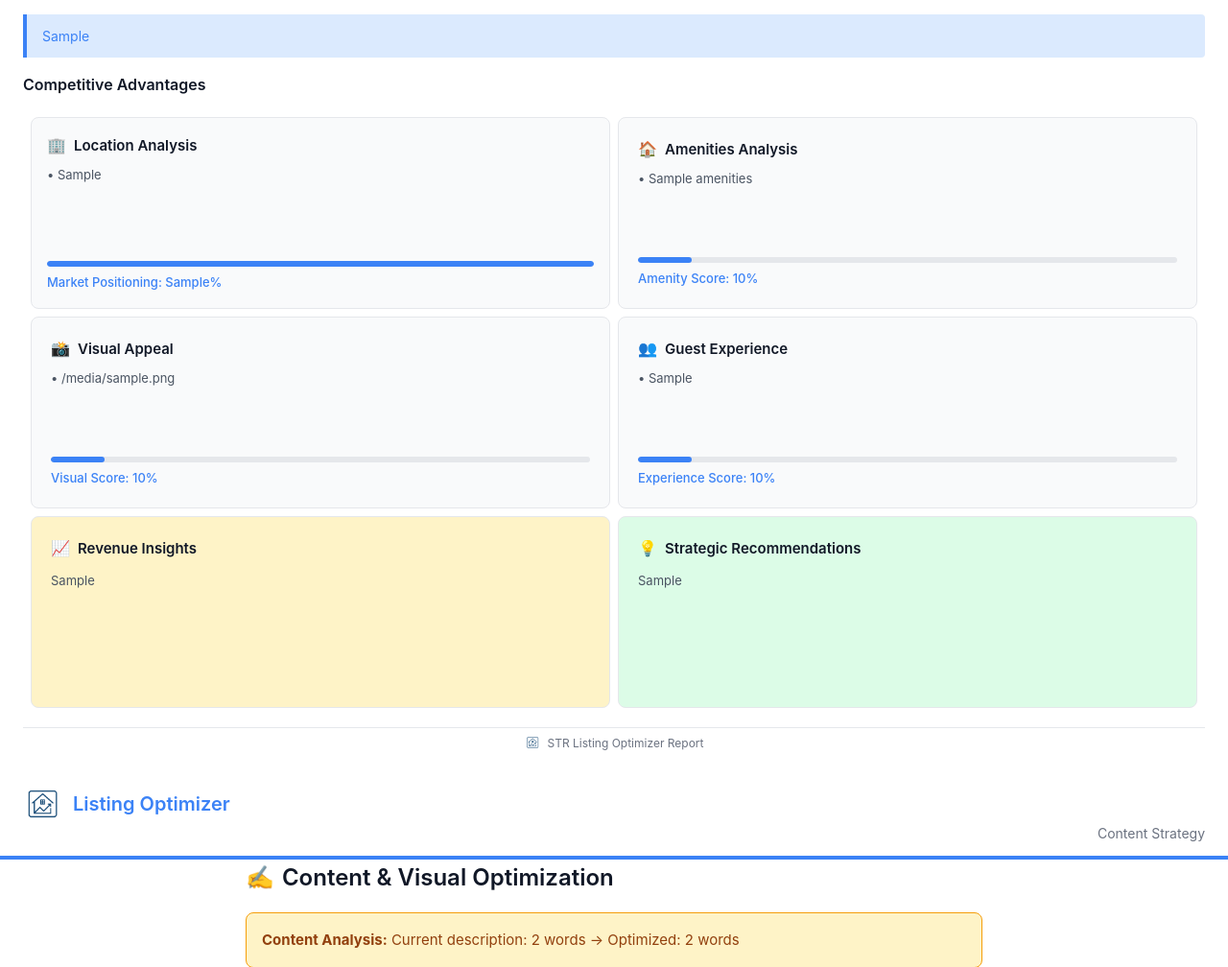
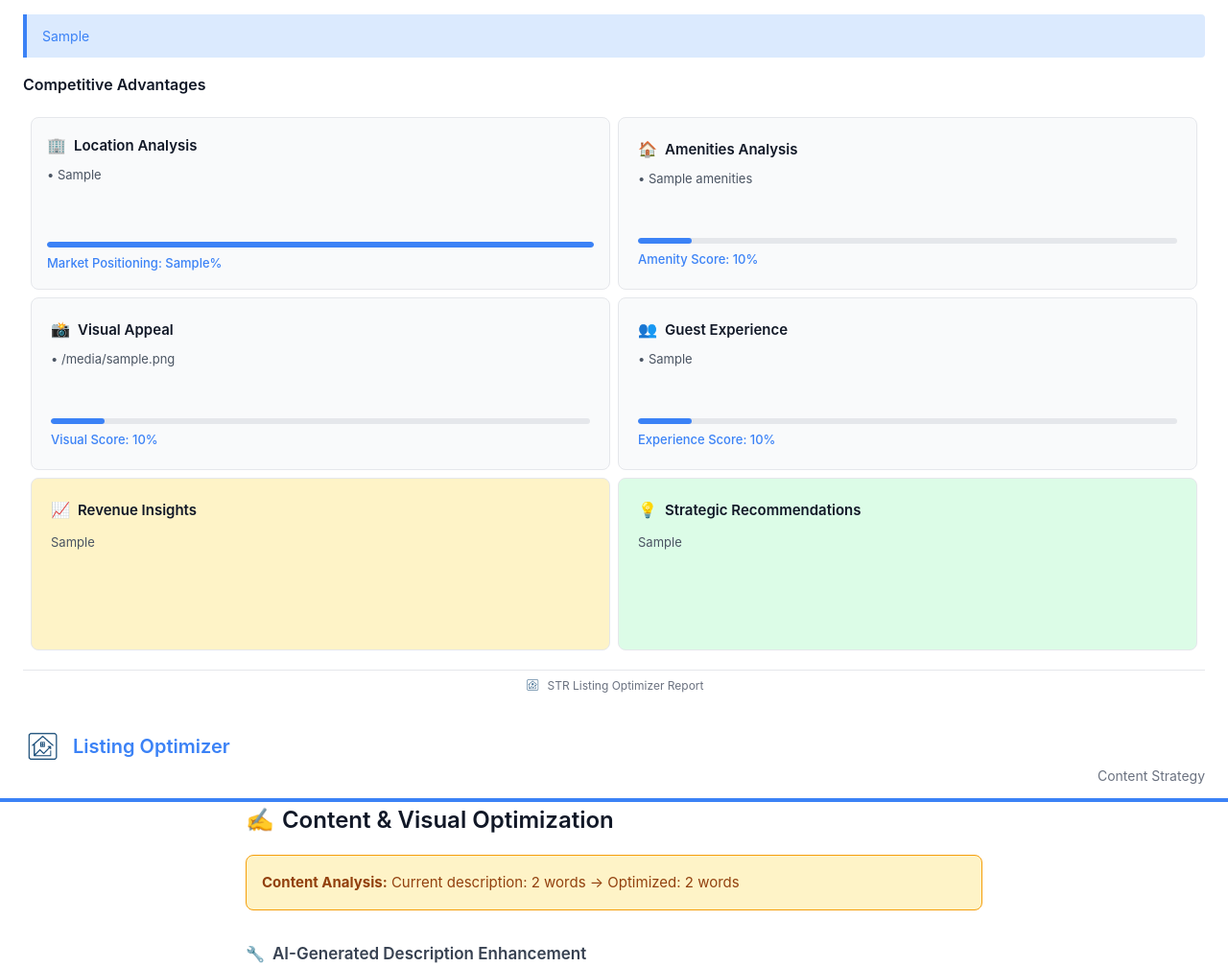
Before and after one commit to shashanksGitHub/str-optimizer-backend, a Flask app: template templates/professional_report_template.html in a window 1280 px wide. Shown: the part 1158-2166 px from the top of the page at 96% size. Run offline with Flask 3, Linux system fonts and the light colour scheme; the template is opened without the code that fills it: most values are stand-ins (such as "Sample title", 1, 10 or a date in 2020).

Commit message:
Reduce card heights to 180px to fix blank page issue

```diff
--- a/templates/professional_report_template.html
+++ b/templates/professional_report_template.html
@@ -1544,7 +1544,7 @@
                 <tr>
                     <!-- CARD 1: Location Analysis -->
                     <td style="width: 50%; vertical-align: top;">
-                        <div style="background: #f9fafb; border: 1px solid #e5e7eb; border-radius: 8px; padding: 16px; height: 200px; display: flex; flex-direction: column;">
+                        <div style="background: #f9fafb; border: 1px solid #e5e7eb; border-radius: 8px; padding: 16px; height: 180px; display: flex; flex-direction: column;">
                             <div style="display: flex; align-items: center; gap: 8px; margin-bottom: 10px;">
                                 <span style="font-size: 16px;">🏢</span>
                                 <h3 style="font-size: 15px; font-weight: 600; color: #111827; margin: 0;">Location Analysis</h3>
@@ -1577,7 +1577,7 @@
                     </td>
                     <!-- CARD 2: Amenities Analysis -->
                     <td style="width: 50%; vertical-align: top;">
-                        <div style="background: #f9fafb; border: 1px solid #e5e7eb; border-radius: 8px; padding: 20px; height: 200px; display: flex; flex-direction: column;">
+                        <div style="background: #f9fafb; border: 1px solid #e5e7eb; border-radius: 8px; padding: 20px; height: 180px; display: flex; flex-direction: column;">
                             <div style="display: flex; align-items: center; gap: 8px; margin-bottom: 10px;">
                                 <span style="font-size: 16px;">🏠</span>
                                 <h3 style="font-size: 15px; font-weight: 600; color: #111827; margin: 0;">Amenities Analysis</h3>
@@ -1618,7 +1618,7 @@
                 <tr>
                     <!-- CARD 3: Visual Appeal -->
                     <td style="width: 50%; vertical-align: top;">
-                        <div style="background: #f9fafb; border: 1px solid #e5e7eb; border-radius: 8px; padding: 20px; height: 200px; display: flex; flex-direction: column;">
+                        <div style="background: #f9fafb; border: 1px solid #e5e7eb; border-radius: 8px; padding: 20px; height: 180px; display: flex; flex-direction: column;">
                             <div style="display: flex; align-items: center; gap: 8px; margin-bottom: 10px;">
                                 <span style="font-size: 16px;">📸</span>
                                 <h3 style="font-size: 15px; font-weight: 600; color: #111827; margin: 0;">Visual Appeal</h3>
@@ -1653,7 +1653,7 @@
                     </td>
                     <!-- CARD 4: Guest Experience -->
                     <td style="width: 50%; vertical-align: top;">
-                        <div style="background: #f9fafb; border: 1px solid #e5e7eb; border-radius: 8px; padding: 20px; height: 200px; display: flex; flex-direction: column;">
+                        <div style="background: #f9fafb; border: 1px solid #e5e7eb; border-radius: 8px; padding: 20px; height: 180px; display: flex; flex-direction: column;">
                             <div style="display: flex; align-items: center; gap: 8px; margin-bottom: 10px;">
                                 <span style="font-size: 16px;">👥</span>
                                 <h3 style="font-size: 15px; font-weight: 600; color: #111827; margin: 0;">Guest Experience</h3>
@@ -1694,7 +1694,7 @@
                 <tr>
                     <!-- CARD 5: Revenue Insights -->
                     <td style="width: 50%; vertical-align: top;">
-                        <div style="background: #fef3c7; border: 1px solid #e5e7eb; border-radius: 8px; padding: 20px; height: 200px; display: flex; flex-direction: column;">
+                        <div style="background: #fef3c7; border: 1px solid #e5e7eb; border-radius: 8px; padding: 20px; height: 180px; display: flex; flex-direction: column;">
                             <div style="display: flex; align-items: center; gap: 8px; margin-bottom: 12px;">
                                 <span style="font-size: 16px;">📈</span>
                                 <h3 style="font-size: 15px; font-weight: 600; color: #111827; margin: 0;">Revenue Insights</h3>
@@ -1706,7 +1706,7 @@
                     </td>
                     <!-- CARD 6: Strategic Recommendations -->
                     <td style="width: 50%; vertical-align: top;">
-                        <div style="background: #dcfce7; border: 1px solid #e5e7eb; border-radius: 8px; padding: 20px; height: 200px; display: flex; flex-direction: column;">
+                        <div style="background: #dcfce7; border: 1px solid #e5e7eb; border-radius: 8px; padding: 20px; height: 180px; display: flex; flex-direction: column;">
                             <div style="display: flex; align-items: center; gap: 8px; margin-bottom: 12px;">
                                 <span style="font-size: 16px;">💡</span>
                                 <h3 style="font-size: 15px; font-weight: 600; color: #111827; margin: 0;">Strategic Recommendations</h3>
```
